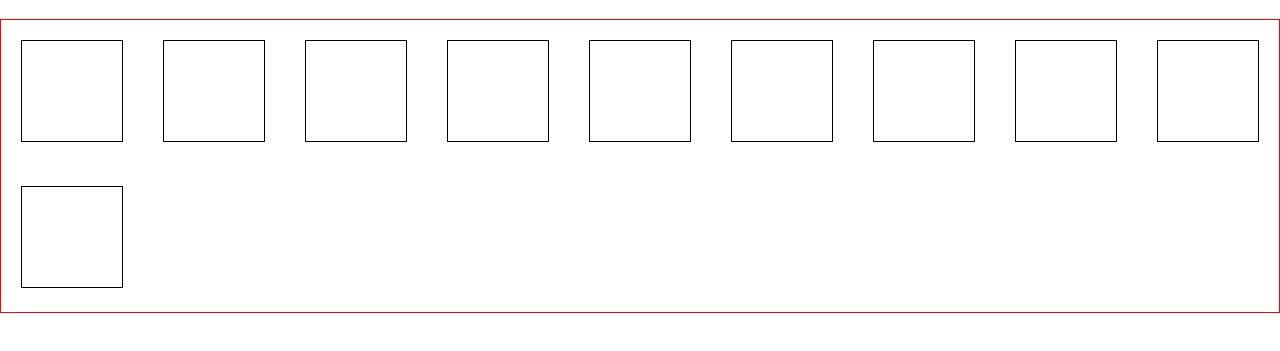
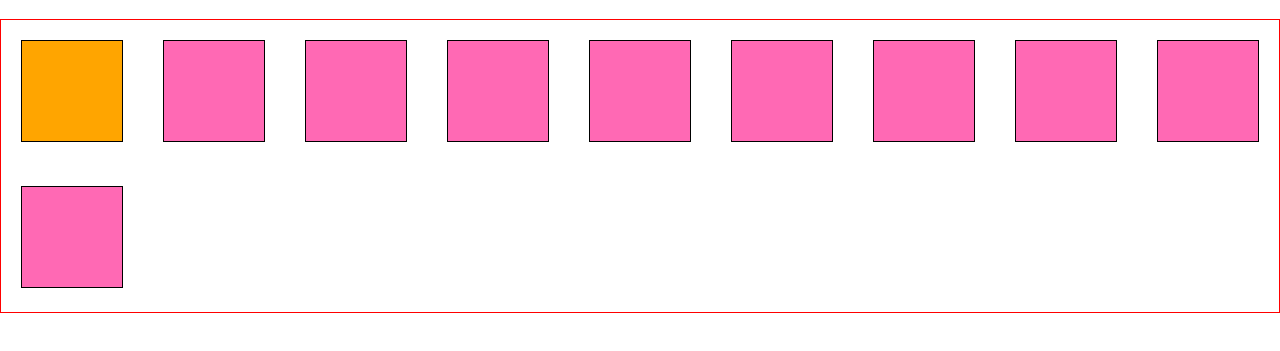
Before and after one commit to gracehoober/memory-game, a plain HTML site: page CarMemoryGame/index.html in a window 1280 px wide. Both pictures are taken after a click on the element 72 px from the left and 151 px from the top of the page. Shown: the part 61-412 px from the top of the page. Drawn offline with Linux system fonts and the light colour scheme.

Commit message:
Change card colors to class name that is a color

```diff
--- a/CarMemoryGame/car.css
+++ b/CarMemoryGame/car.css
@@ -8,10 +8,11 @@ body{
   border: red 1px solid;
 
 }
-.card {
+#game > div {
   border: 1px solid black;
   width: 100px;
   height: 100px;
   margin: 20px;
   display: inline-block;
+  background-color: hotpink;
 }
--- a/CarMemoryGame/car.js
+++ b/CarMemoryGame/car.js
@@ -30,28 +30,46 @@ function shuffle(items) {
 }
 
 /** Create card for every color in colors (each will appear twice)
- *
  * Each div DOM element will have:
  * - a class with the value of the color
  * - a click event listener for each card to handleCardClick
  */
+
 function createCards(colors) {
   const gameBoard = document.getElementById("game");
-
-  for (let color = 0; color < colors.length; color++) {
-    //code here...
+  //create cards with classes and ids
+  for (let i = 0; i < colors.length; i++) {
     let card = document.createElement("div");
-    card.classList.add(colors[color]);
+    card.classList.add(colors[i]);
     card.classList.add("card");
-    card.setAttribute("id", "card " + color);
+    card.setAttribute("id", "card" + i);
     gameBoard.append(card);
 
-    let cardEventListen = document.getElementById("card " + color);
-    cardEventListen.addEventListener("click", handleCardClick);
+    let eventListenToCard = document.getElementById("card" + i);
+    eventListenToCard.addEventListener("click", /*(evt) => {
+      evt.target.style["background-color"] = colors[i];
+    }*/ handleCardClick);
+  };
+};
 
+function handleCardClick(evt) {
+  //add color to card
+  let clickedCard = evt.target;
+  let colorOfClicked = clickedCard.classList.item(0);//first class on all the cards is a color
+  clickedCard.style["background-color"] = colorOfClicked//
+  //change only two colors at a time
+  let countOfClicks = 0;
+  if(evt){
+    countOfClicks++;
+    if(countOfClicks === 2){
+      //stop ability to click
+      //compare cards
+    }
   }
+  //compare both cards and run flip or unflip functions depending on result
 
-}
+};
+
 
 /** Flip a card face-up. */
 
@@ -66,7 +84,3 @@ function unFlipCard(card) {
 }
 
 /** Handle clicking on a card: this could be first-card or second-card. */
-
-function handleCardClick(evt) {
-  // ... you need to write this ...
-}
```
